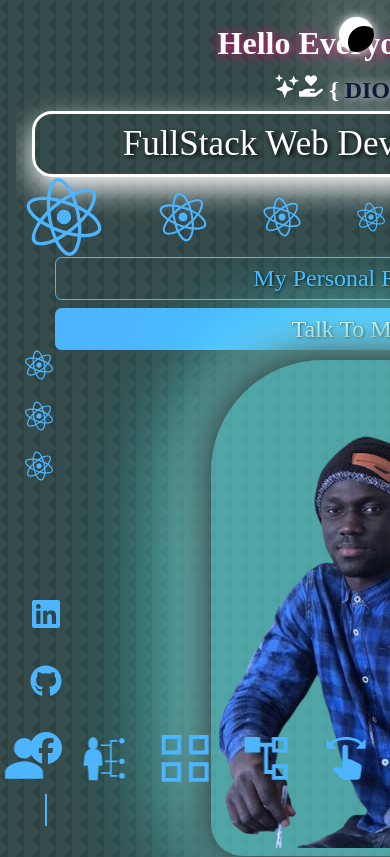
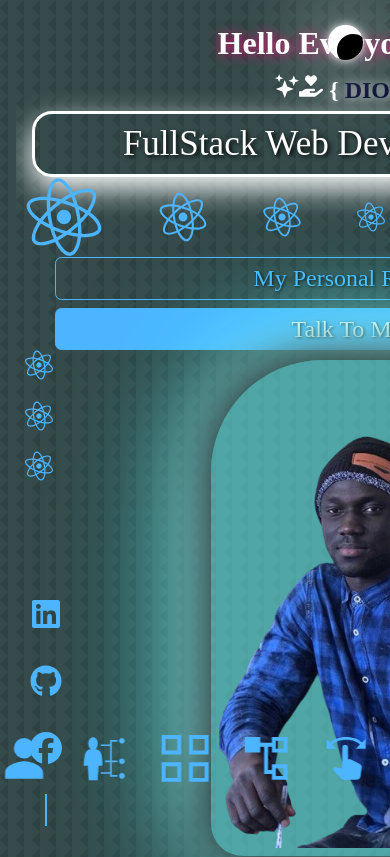
Before and after one commit to Mouhamed1003/keenprogrammer.com, a React (Create React App) app: page / in a window 390 px wide. Shown: the top 857 px of the page. Built offline with nearby package versions, Linux system fonts and the light colour scheme.

Commit message:
Update colorpicker.css

```diff
--- a/src/components/colorpicker/colorpicker.css
+++ b/src/components/colorpicker/colorpicker.css
@@ -55,7 +55,7 @@ body {
 /* Media Queries - iPhone 12 Pro */
 @media screen and (max-width: 390px) {
     .theme-picker {
-       right: 4%;
-       top: 2%;
+       right: 7%;
+       top: 3%;
     }
 }
```
